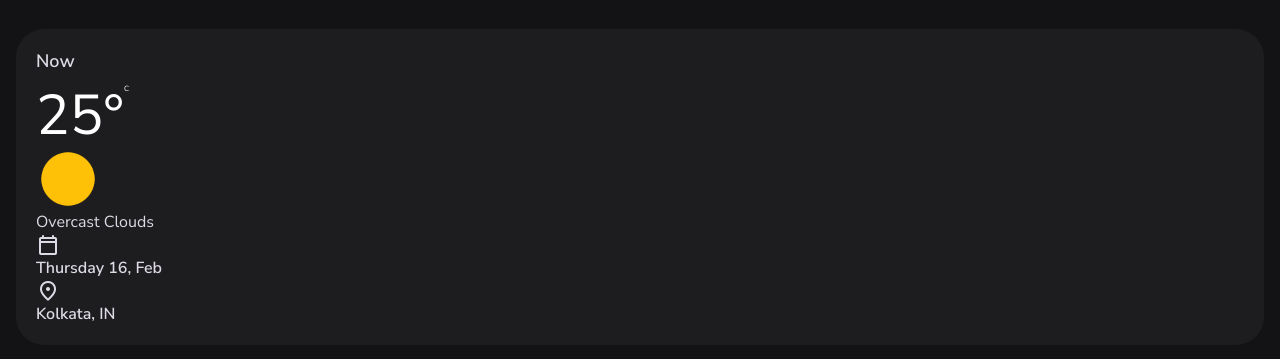
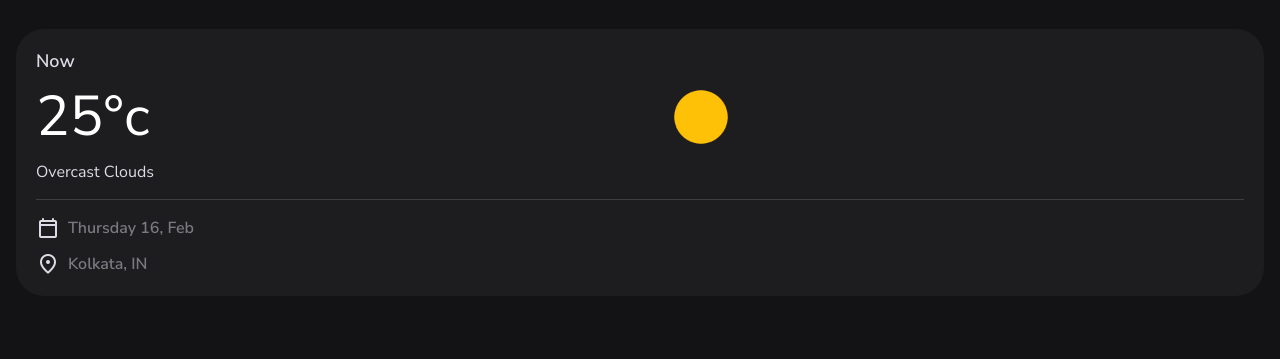
Before and after one commit to FireBird1998/Weather-App-V2, a website built with Vite: page index.html in a window 1280 px wide. Shown: the part 67-426 px from the top of the page. Built offline with nearby package versions, Linux system fonts and the light colour scheme.

Commit message:
current weateather styles second part done.

```diff
--- a/index.html
+++ b/index.html
@@ -96,9 +96,9 @@
             <div class="card card-lg current-weather-card">
               <h2 class="title-2 card-title">Now</h2>
 
-              <div class="wrapper">
+              <div class="weapper">
 
-                <p class="heading">25&deg;<sup>C</sup></p>
+                <p class="heading">25&deg<sup>c</sup></p>
                 <img src="public/images/weather_icons/01d.png" alt="Overcast Clouds" width="64" height="64" class="weather-icon">
               </div>
 
--- a/public/css/style.css
+++ b/public/css/style.css
@@ -456,3 +456,57 @@ article.container::-webkit-scrollbar-thumb { background-color: transparent; }
 
 
 article.container:is(:hover, :focus-within)::-webkit-scrollbar-thumb { background-color: var(--white-alpha-8); }
+
+article.container::-webkit-scrollbar-button { height: 10px; }
+
+article.container::before {
+  content: "";
+  position: fixed;
+  bottom: 0;
+  width: 100%;
+  height: 40px;
+  background-image: var(--gradient-1);
+  pointer-events: none;
+  z-index: 1;
+}
+
+.section:not(:last-child) { margin-block-end: 16px; }
+
+/* CURRENT WEATHER SECTION  */
+.heading sup{
+  font-size: var(--label-3);
+}
+
+
+.current-weather-card .weapper{
+  margin-block: 12px;
+  display: flex;
+  gap: 8px;
+  align-items: center;
+}
+
+.current-weather-card .weather-icon {
+  margin-inline: auto;
+}
+
+.current-weather-card > .body-3 {
+  text-transform: capitalize;
+}
+
+.current-weather-card .meta-list {
+  margin-block-start: 16px;
+  padding-block-start: 16px;
+  border-block-start: 1px solid var(--outline);
+}
+
+.current-weather-card .meta-item {
+  display: flex;
+  align-items: center;
+  gap: 8px;
+}
+
+.current-weather-card .meta-item:not(:last-child) {
+  margin-block-end: 12px;
+}
+
+.current-weather-card .meta-text { color: var(--on-surface-variant); }
```
